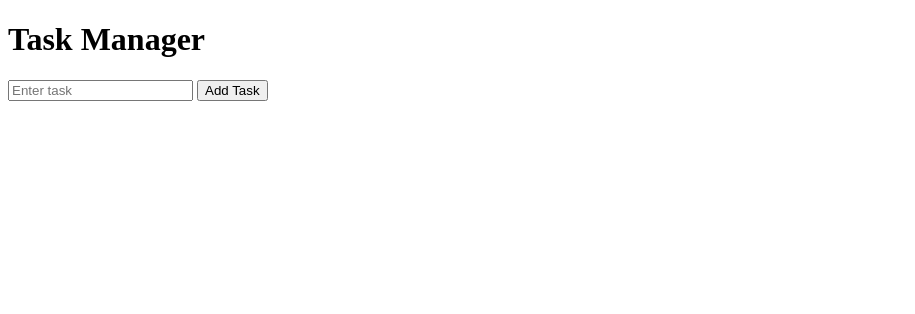
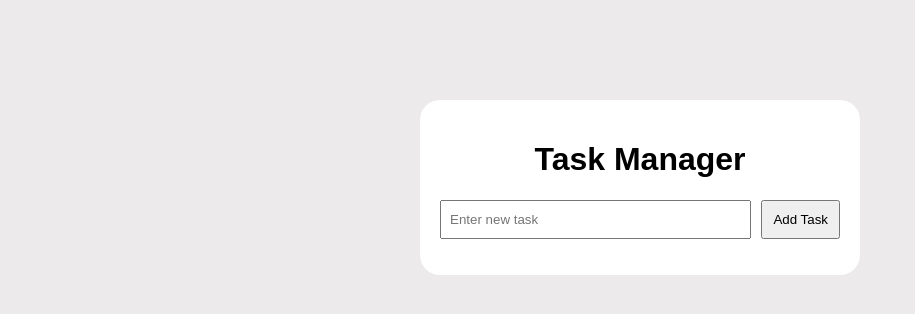
Before and after one commit to sumith-06/task-manager, a Flask app: page / in a window 1280 px wide. Shown: the top 314 px of the page, without its empty margins (0-915 px from the left). Run offline with Flask 3, Linux system fonts and the light colour scheme.

Commit message:
Added frontend UI for task manager

```diff
--- a/static/script.js
+++ b/static/script.js
@@ -0,0 +1,9 @@
+function addTask(){
+  const input=document.getElementById("taskInput")
+  const taskText=input.value
+  if(taskText==="") return
+  const li=document.createElement("li")
+  li.innerText=taskText
+  document.getElementById("taskList").appendChild(li)
+  input.value=""
+}
--- a/static/style.css
+++ b/static/style.css
@@ -0,0 +1,37 @@
+body{
+  font-family: Arial, Helvetica, sans-serif;
+  background-color: #eceaea;
+}
+.container{
+  background-color: white ;
+  padding: 20px;
+  width: 400px;
+  margin: 100px auto;
+  border-radius: 20px;
+  box-shadow: 0 0 10px rbga(0,0,0,0.1);;
+}
+h1{
+  text-align: center;
+}
+.task-input{
+  display:flex;
+  gap:10px;
+}
+input{
+  padding: 8px;
+  flex: 1;
+}
+button{
+  padding:10px;
+  cursor:pointer;
+}
+#taskList{
+  padding :0%;
+}
+li{
+  padding:10px;
+  margin-top:10px;
+  background: #ebe6e6;
+  list-style:none;
+  border-radius: 5px;
+}
--- a/templates/index.html
+++ b/templates/index.html
@@ -1,18 +1,20 @@
 <!DOCTYPE html>
-<html>
+<html lang="en">
 <head>
-    <title>Task Manager</title>
+  <meta charset="UTF-8">
+  <meta name="viewport" content="width=device-width, initial-scale=1.0">
+  <link rel="stylesheet" href="/static/style.css">
+  <title>Task Manager</title>
 </head>
 <body>
-
-<h1>Task Manager</h1>
-
-<input id="taskInput" placeholder="Enter task">
-<button onclick="addTask()">Add Task</button>
-
-<ul id="taskList"></ul>
-
-<script src="/static/script.js"></script>
-
+  <div class="container">
+    <h1>Task Manager</h1>
+    <div class="task-input">
+      <input type="text" id="taskInput" placeholder="Enter new task">
+      <button onclick="addTask()">Add Task</button>
+    </div>
+    <ul id="taskList"></ul>
+  </div>
+  <script src="/static/script.js"></script>
 </body>
 </html>
```
